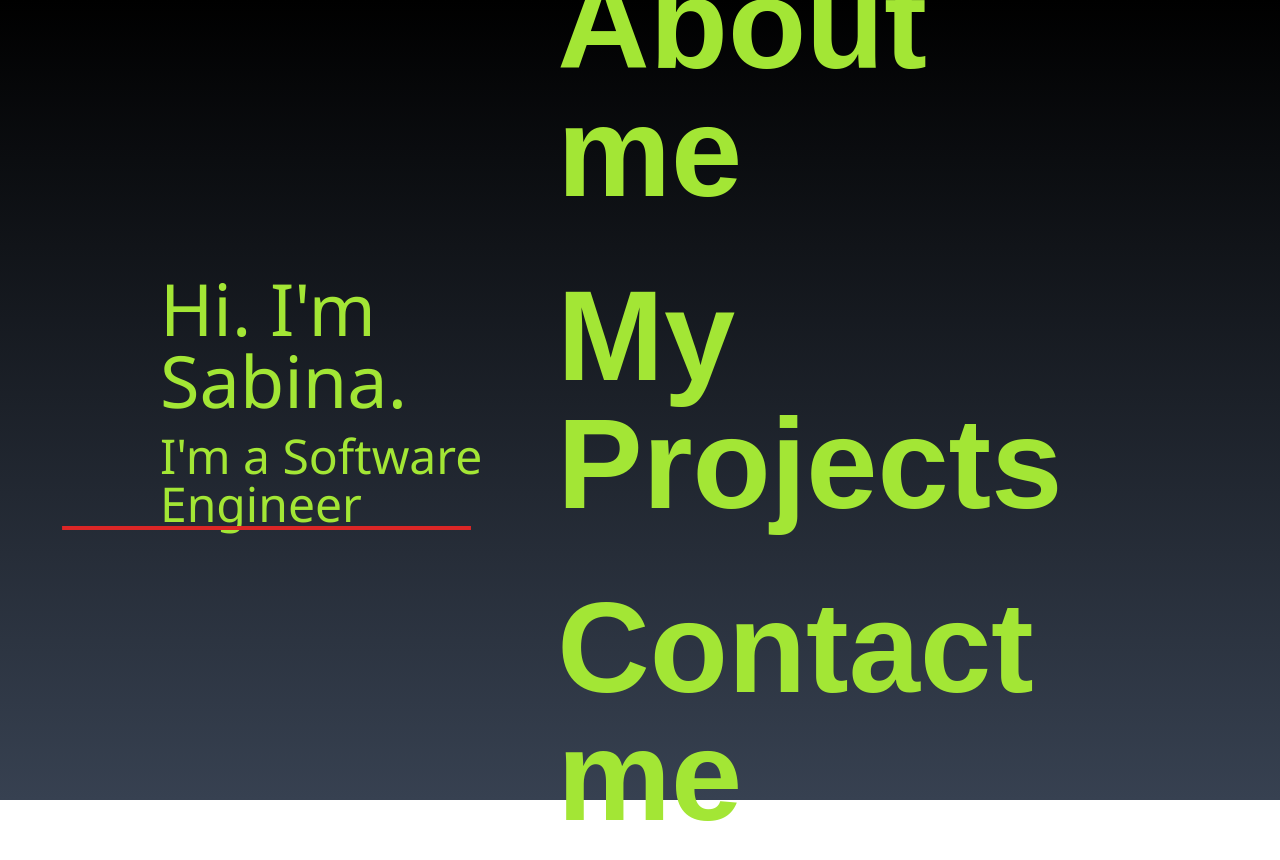
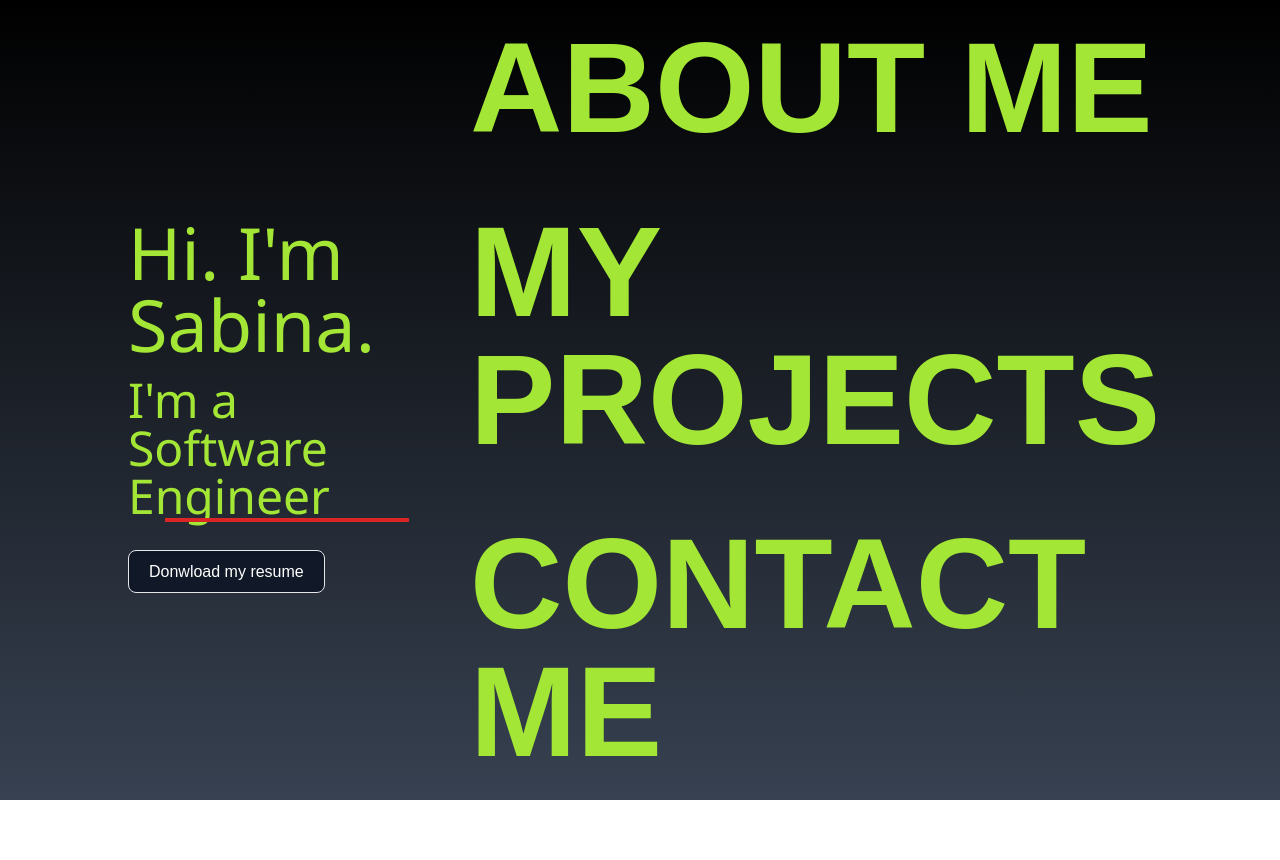
Before and after one commit to Srasulova/new-portfolio, a Next.js app: page / in a window 1280 px wide. Shown: the top 860 px of the page. After the commit the page ends 800 px from the top, so only its background shows below. Built offline with nearby package versions, Linux system fonts and the light colour scheme.

Commit message:
add resume button

```diff
--- /dev/null
+++ b/src/app/components/aboutMe.tsx
@@ -0,0 +1,5 @@
+export default function AboutMe() {
+    return (<>
+
+    </>)
+}
--- a/src/app/components/hero.tsx
+++ b/src/app/components/hero.tsx
@@ -1,5 +1,6 @@
 import { useState, useEffect } from "react";
 import Navbar from "./navbar";
+import ResumeButton from "./resumeButton";
 
 export default function Hero() {
     const [isLoaded, setIsLoaded] = useState(false);
@@ -19,23 +20,33 @@ export default function Hero() {
             {isLoaded && (
                 <div className="w-screen h-screen bg-gradient-to-b from-black to-gray-700 flex items-center justify-between animate-slide-down">
                     {/* Text and Animation */}
-                    <div className="flex flex-col items-start relative">
+
+                    <div className="flex flex-col items-start ml-32">
+                        <div className="flex flex-col relative">
                             {/* Line Animation */}
                             <div className="absolute top-[calc(100%-2px)] w-full h-[4px] bg-red-600 animate-line"></div>
 
                             <h1
-                            className="text-lime-400 text-7xl  font-noto  ml-40 animate-clip-path-reveal-1"
+                                className="text-lime-400 text-7xl  font-noto animate-clip-path-reveal-1"
                             >
                                 Hi. I&apos;m Sabina.
                             </h1>
                             <p
-                            className="text-lime-400 text-5xl pt-4 font-noto  ml-40 animate-clip-path-reveal-1"
+                                className="text-lime-400 text-5xl pt-4 font-noto animate-clip-path-reveal-1"
                             >
                                 I&apos;m a Software Engineer
                             </p>
                         </div>
+                        <div className="mt-10">
+                            <ResumeButton />
+                        </div>
 
-                    <div className="mr-40">
+
+                    </div>
+
+
+
+                    <div className="mr-24">
                         <Navbar />
                     </div>
                 </div>
--- a/src/app/components/navbar.tsx
+++ b/src/app/components/navbar.tsx
@@ -23,7 +23,7 @@ export default function Navbar() {
                                     (e.target as HTMLElement).style.webkitTextStroke = "";
                                 }}
                             >
-                                About me
+                                ABOUT ME
                             </span>
                             {/* Red line under text */}
                             <span className="absolute left-0 bottom-0 w-full h-1 bg-red-600 transform scale-x-0 group-hover:scale-x-100 transition-all duration-300 ease-out"></span>
@@ -47,7 +47,7 @@ export default function Navbar() {
                                     (e.target as HTMLElement).style.webkitTextStroke = "";
                                 }}
                             >
-                                My Projects
+                                MY PROJECTS
                             </span>
                             {/* Red line under text */}
                             <span className="absolute left-0 bottom-0 w-full h-1 bg-red-600 transform scale-x-0 group-hover:scale-x-100 transition-all duration-300 ease-out"></span>
@@ -71,7 +71,7 @@ export default function Navbar() {
                                     (e.target as HTMLElement).style.webkitTextStroke = "";
                                 }}
                             >
-                                Contact me
+                                CONTACT ME
                             </span>
                             {/* Red line under text */}
                             <span className="absolute left-0 bottom-0 w-full h-1 bg-red-600 transform scale-x-0 group-hover:scale-x-100 transition-all duration-300 ease-out"></span>
--- /dev/null
+++ b/src/app/components/resumeButton.tsx
@@ -0,0 +1,12 @@
+export default function ResumeButton() {
+    return (<>
+        <a href="#_" className="relative px-5 py-3 overflow-hidden font-medium text-white bg-gray-900 border hover:border-gray-100 rounded-lg shadow-inner group">
+            <span className="absolute top-0 left-0 w-0 h-0 transition-all duration-200 border-t-2 border-gray-600 group-hover:w-full rounded-lg ease"></span>
+            <span className="absolute bottom-0 right-0 w-0 h-0 transition-all duration-200 border-b-2 border-gray-600 group-hover:w-full ease rounded-lg " ></span>
+            <span className="absolute top-0 left-0 w-full h-0 transition-all duration-300 delay-200 bg-red-600 group-hover:h-full ease rounded-lg "></span>
+            <span className="absolute bottom-0 left-0 w-full h-0 transition-all duration-300 delay-200 bg-red-600 group-hover:h-full ease rounded-lg "></span>
+            <span className="absolute inset-0 w-full h-full duration-300 delay-300 bg-red-600 rounded-lg  opacity-0 group-hover:opacity-100"></span>
+            <span className="relative transition-colors duration-300 delay-200 group-hover:text-white ease rounded-lg ">Donwload my resume</span>
+        </a>
+    </>)
+}
```
Also changed, not shown: src/app/components/logo.tsx (added). Lines whose indentation alone changed are shown as unchanged.
